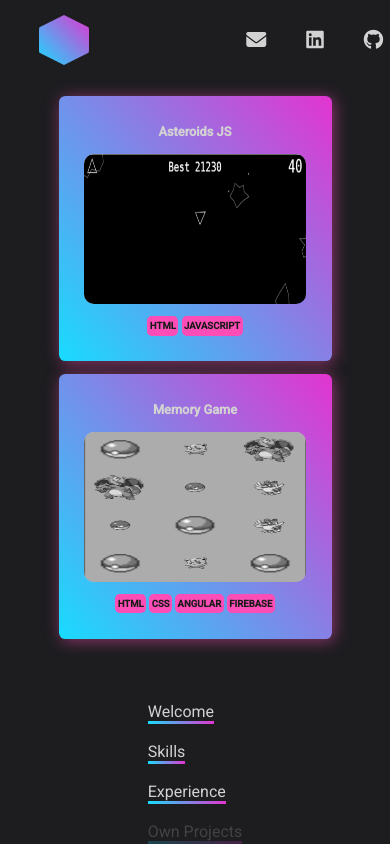
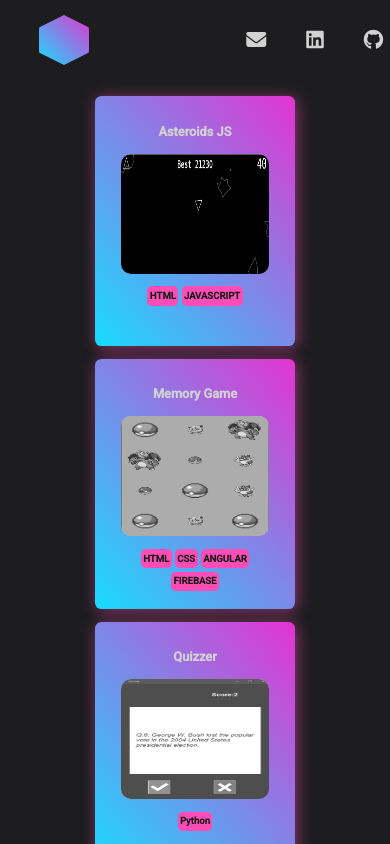
Before and after one commit to javier26galan/portfolio, an Angular app: page /projects in a window 390 px wide. Shown: the top 844 px of the page. Built offline with nearby package versions, Linux system fonts and the light colour scheme.

Commit message:
added data

```diff
--- a/src/app/app.component.scss
+++ b/src/app/app.component.scss
@@ -50,3 +50,14 @@ app-footer {
     width: 80%;
   }
 }
+@media (max-width: 800px){
+  .container{
+    height: auto;
+  }
+  .content{
+    height:auto;
+  }
+  .main{
+    height:auto;
+  }
+}
--- a/src/app/main/components/project/project.component.scss
+++ b/src/app/main/components/project/project.component.scss
@@ -7,7 +7,8 @@
   flex-wrap: wrap;
 
   .project {
-    width: 40%;
+    width: 30%;
+    height:270px;
     background: linear-gradient(
       50deg,
       #18dcff,
@@ -25,7 +26,7 @@
       border-radius: 10px;
       box-shadow: inset 10px 10px 18px var(--wletter);
       img {
-        height: 150px;
+        height: 120px;
         width: 100%;
         filter: grayscale(100%);
         &:hover {
@@ -69,7 +70,8 @@
 @media (max-width: 800px) {
   .projects{
     .project{
-      width: 70vw;
+      width: 200px;
+      height: 250px;
     }
   }
 }
--- a/src/app/main/components/project/project.component.ts
+++ b/src/app/main/components/project/project.component.ts
@@ -23,6 +23,18 @@ export class ProjectComponent implements OnInit {
       url: 'https://github.com/javier26galan/angular-pokemon-app',
       tecs: ['HTML', 'CSS', 'ANGULAR', 'FIREBASE'],
     },
+    {
+      name: 'Quizzer',
+      imgUrl: '../../../../assets/images/quizzer.png',
+      url: 'https://github.com/javier26galan/quizz-game-app',
+      tecs: ['Python'],
+    },
+    {
+      name: 'Todo-app',
+      imgUrl: '../../../../assets/images/todo-app-v3.png',
+      url: 'https://github.com/javier26galan/todo-app-v3',
+      tecs: ['MEAN STACK', 'ANGULAR MATERIAL'],
+    },
   ];
 
   colors!: ColorPattern;
```
Also changed, not shown: src/assets/images/quizzer.png (added), src/assets/images/todo-app-v3.png (added).
